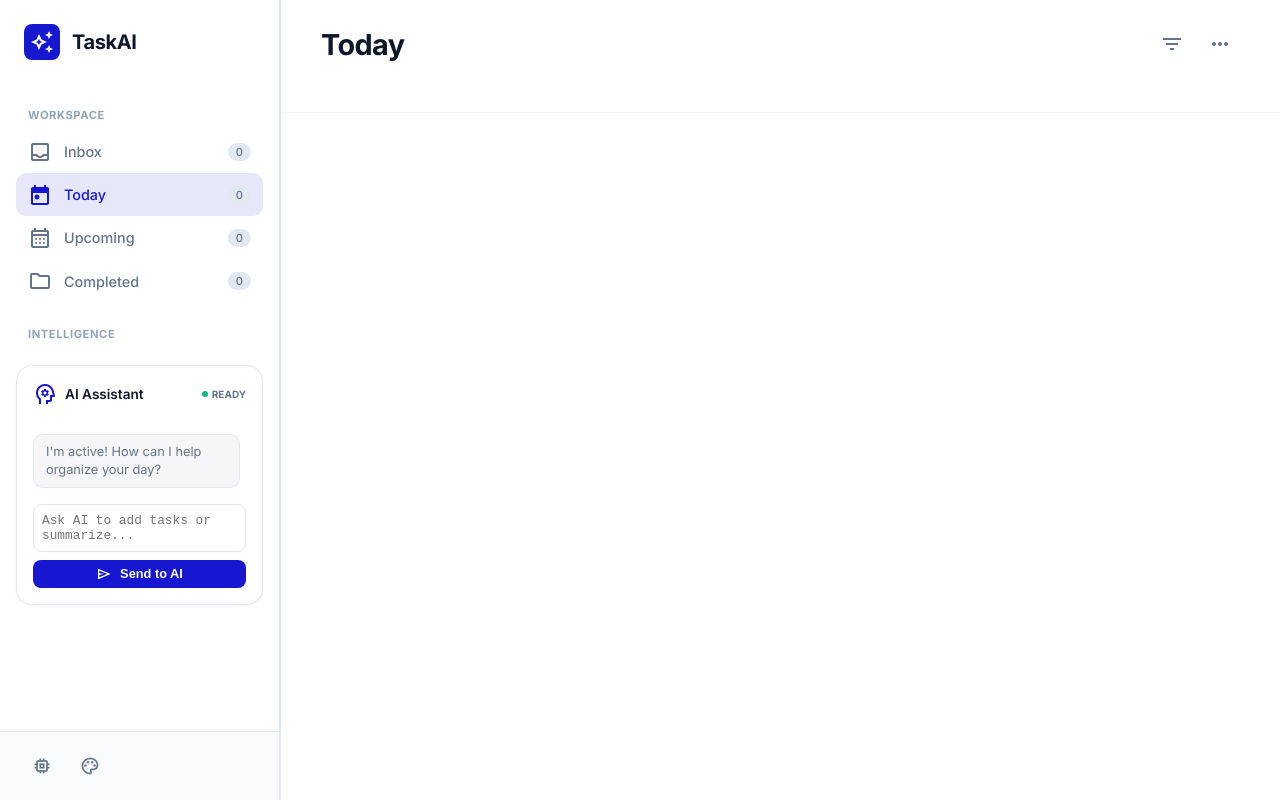
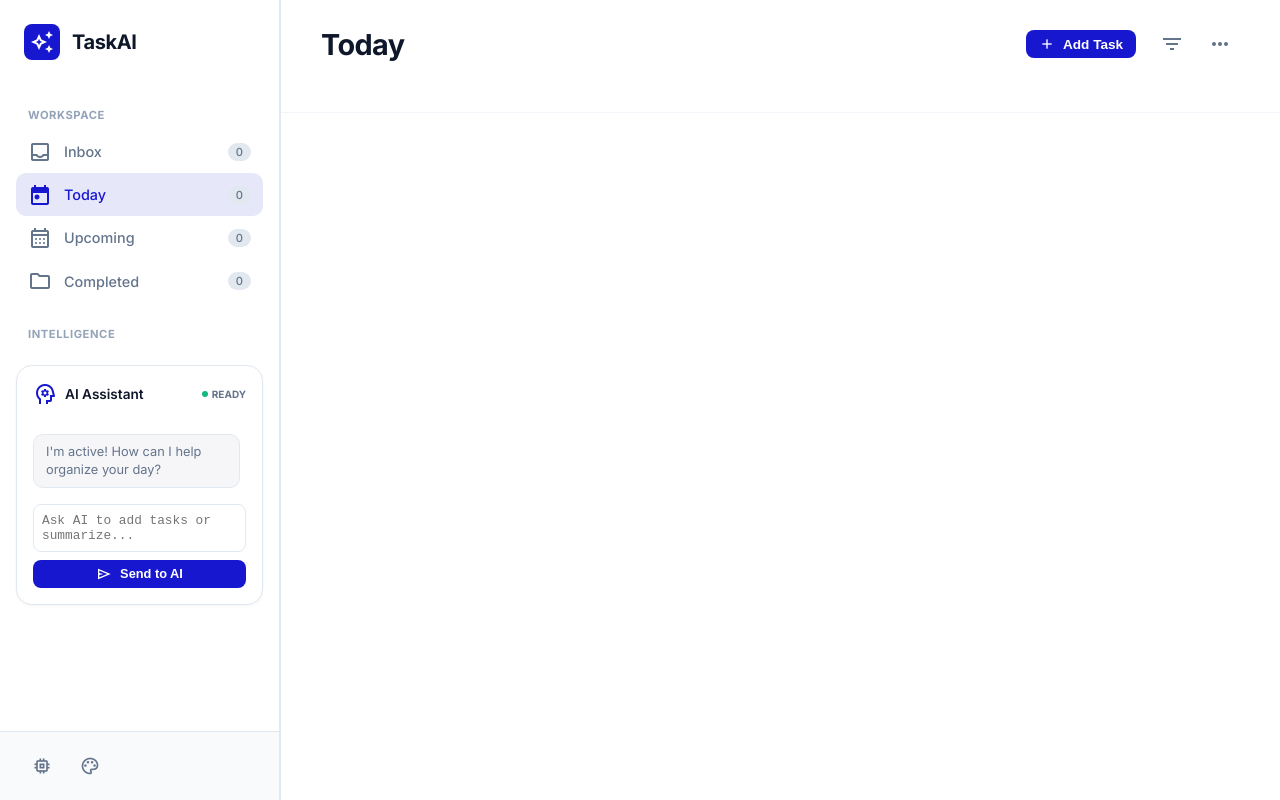
Before and after one commit to skdsam/ai-todo, a website: page src/index.html in a window 1280 px wide. Drawn offline with nearby package versions, Linux system fonts and the light colour scheme.

Commit message:
ui: add Add Task button to top right header

```diff
--- a/src/index.html
+++ b/src/index.html
@@ -107,7 +107,11 @@
           <div style="display: flex; justify-content: space-between; align-items: center; margin-bottom: 1.5rem;">
             <h2 id="main-header-title" style="font-size: 1.8rem; font-weight: 800; letter-spacing: -0.02em; margin: 0;">
               Today</h2>
-            <div style="display: flex; gap: 0.5rem;">
+            <div style="display: flex; gap: 0.5rem; align-items: center;">
+              <button class="btn-primary" id="add-todo-btn"
+                style="padding: 0.4rem 0.8rem; font-size: 0.85rem; margin-right: 0.5rem;">
+                <span class="material-symbols-outlined" style="font-size: 16px;">add</span> Add Task
+              </button>
               <button class="btn-ghost" id="filter-priority-btn" title="Sort by Priority"><span
                   class="material-symbols-outlined">filter_list</span></button>
               <button class="btn-ghost" id="sort-alpha-btn" title="Sort Alphabetically"><span
```
